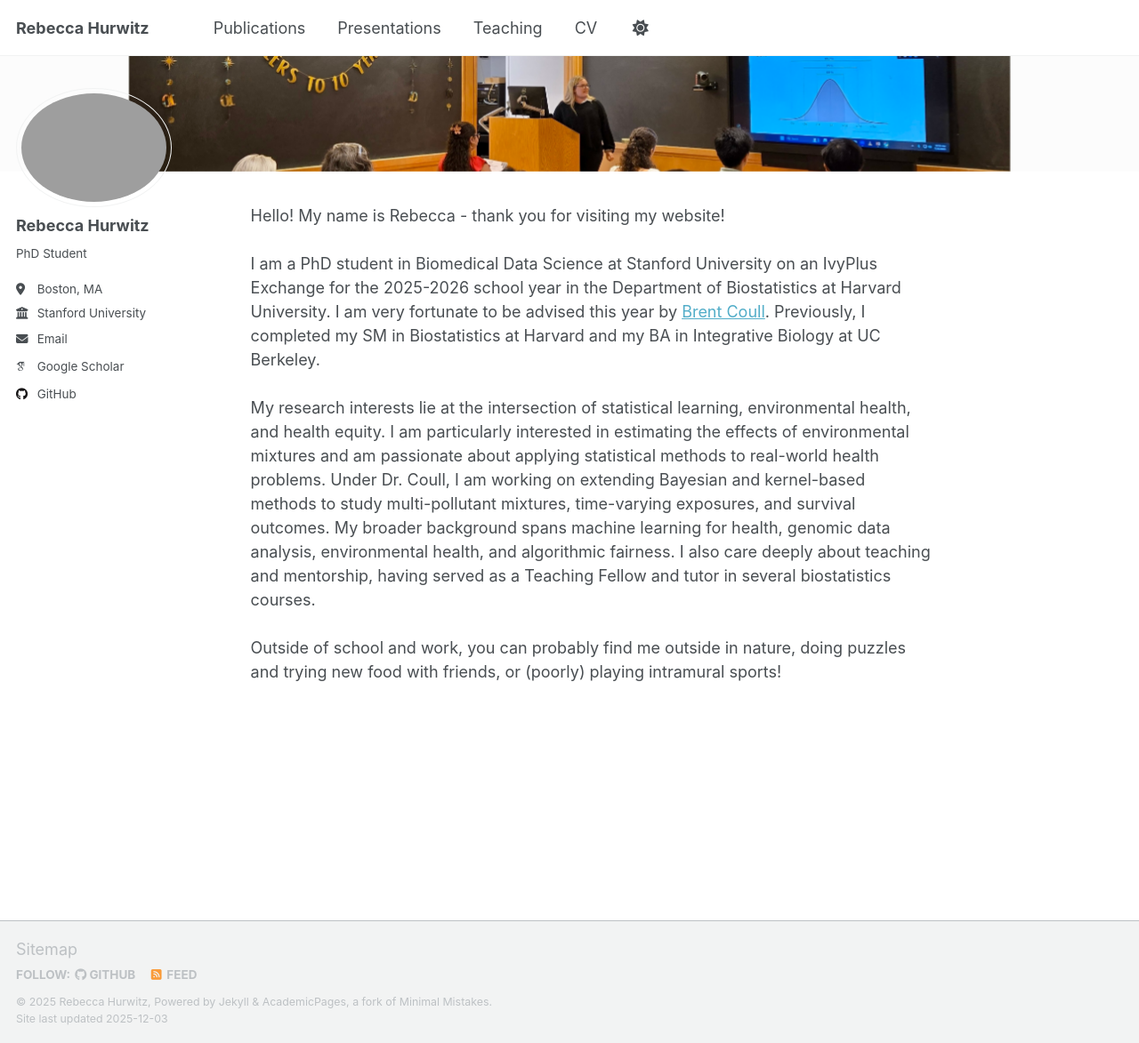
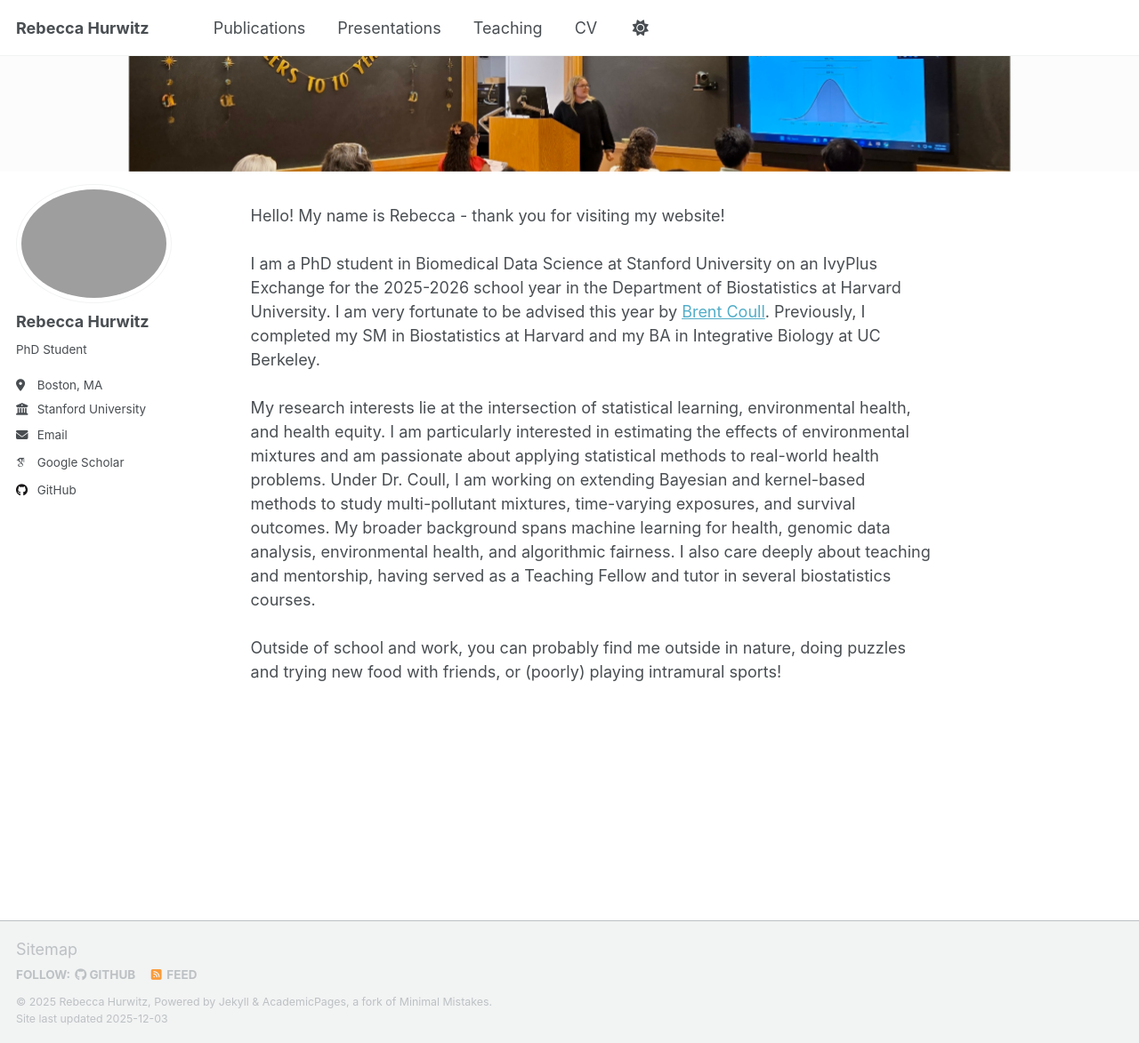
Before and after one commit to rebeccahurwitz/rebeccahurwitz.github.io, a Jekyll site: the page built from _pages/about.md, in a window 1280 px wide and 1173 px high. Shown: the whole window at 89% size. Built offline with Jekyll 4.4.1, drawn with Linux system fonts in a browser that asks for light colours; some web fonts are replaced; a script that is not in the unit is left out.

Commit message:
Update _sidebar.scss

```diff
--- a/_sass/layout/_sidebar.scss
+++ b/_sass/layout/_sidebar.scss
@@ -11,6 +11,7 @@
           transform: translate3d(0, 0 , 0);
 
   @include clearfix();
+  margin-top: 6rem;
   margin-bottom: 1em;
 
   @media (orientation: portrait) {
```
